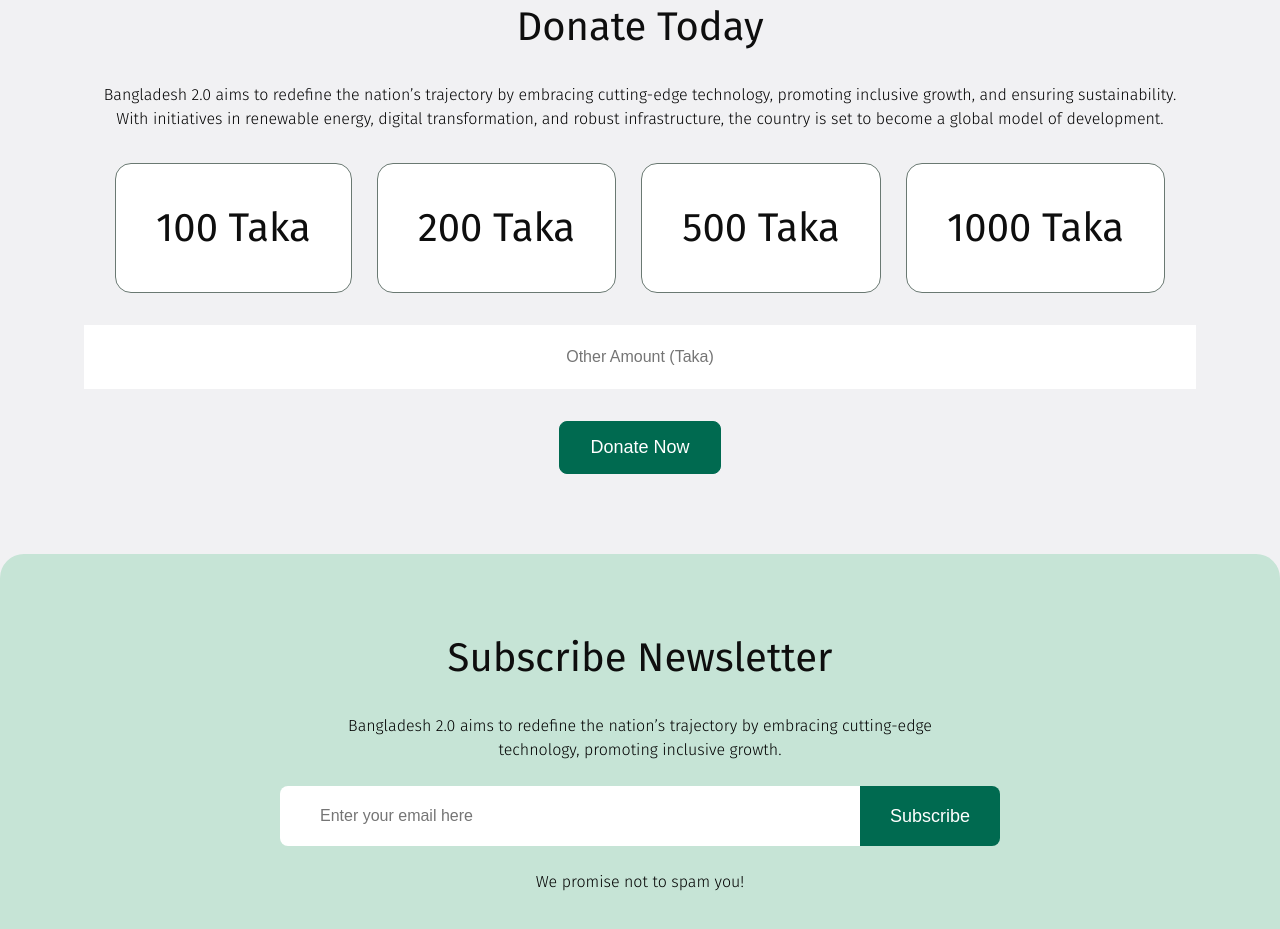
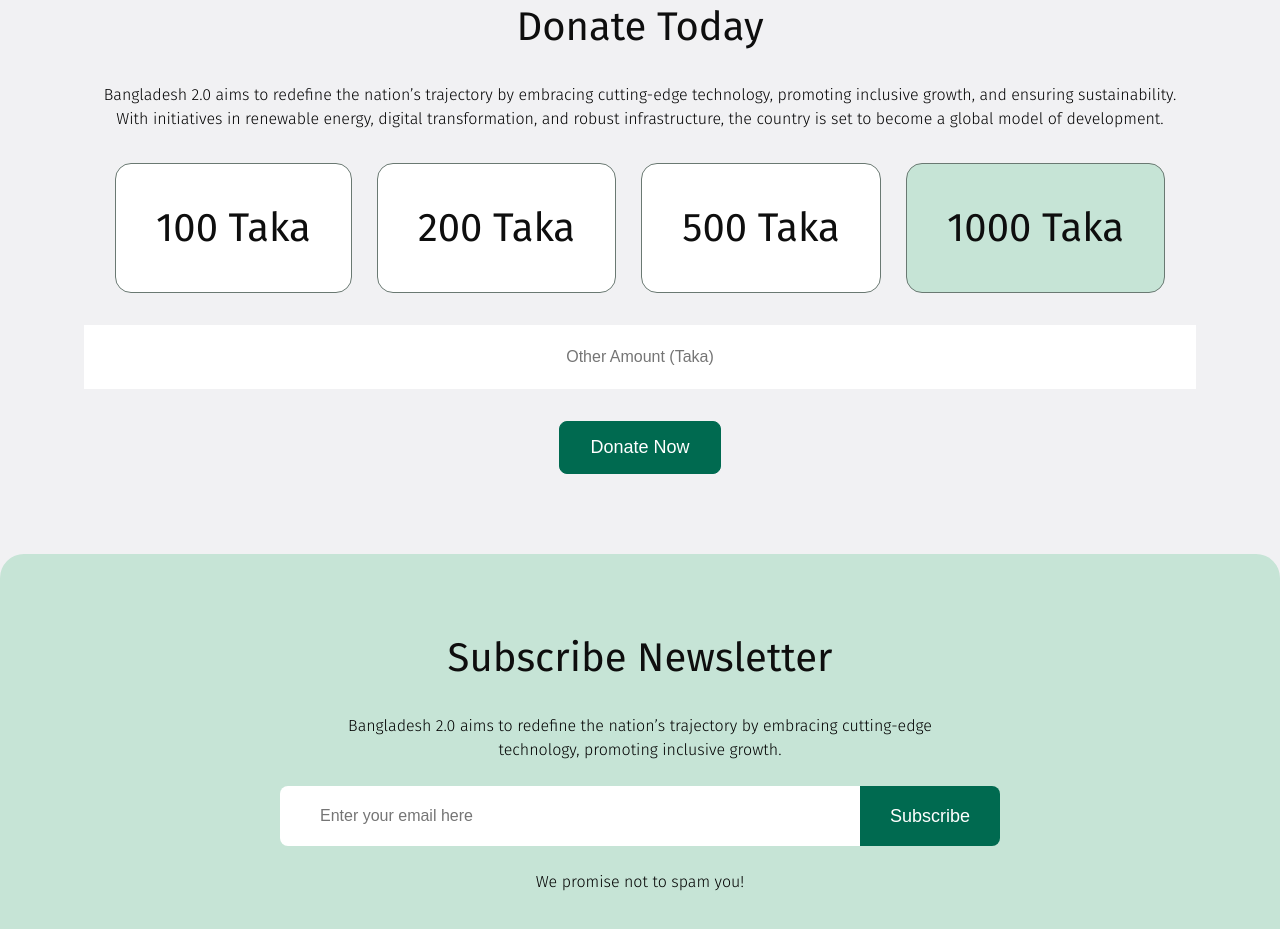
Before and after one commit to hosenrabby/Programing-hero-A1, a plain HTML site: page index.html in a window 1280 px wide. Shown: the part 4198-5127 px from the top of the page. Drawn offline with Linux system fonts and the light colour scheme.

Commit message:
Donation hover effect update

```diff
--- a/index.html
+++ b/index.html
@@ -193,7 +193,7 @@
                     <div class="donate-amnt">
                         <h1 class="donate-taka content-title">500 Taka</h1>
                     </div>
-                    <div class="donate-amnt">
+                    <div class="donate-amnt amnt-1000">
                         <h1 class="donate-taka content-title">1000 Taka</h1>
                     </div>
                 </div>
--- a/style/styles.css
+++ b/style/styles.css
@@ -301,13 +301,23 @@
     gap: 24px;
     margin: 0 auto;
 }
-.donate-taka{
+.donate-amnt{
     margin: 32px 0px;
     height: 48px;
     background-color: #fff;
     border: 1px solid #6A7972;
     border-radius: 16px;
     padding: 40px;
+    cursor: pointer;
+}
+.amnt-1000{
+    background-color: #C6E4D6;
+}
+.donate-amnt:hover{
+    background-color: #C6E4D6;
+    border: 1px solid #6A7972;
+    border-radius: 16px;
+    transition: 0.3s;
 }
 .donete-other-amnt form{
     display: flex;
```
